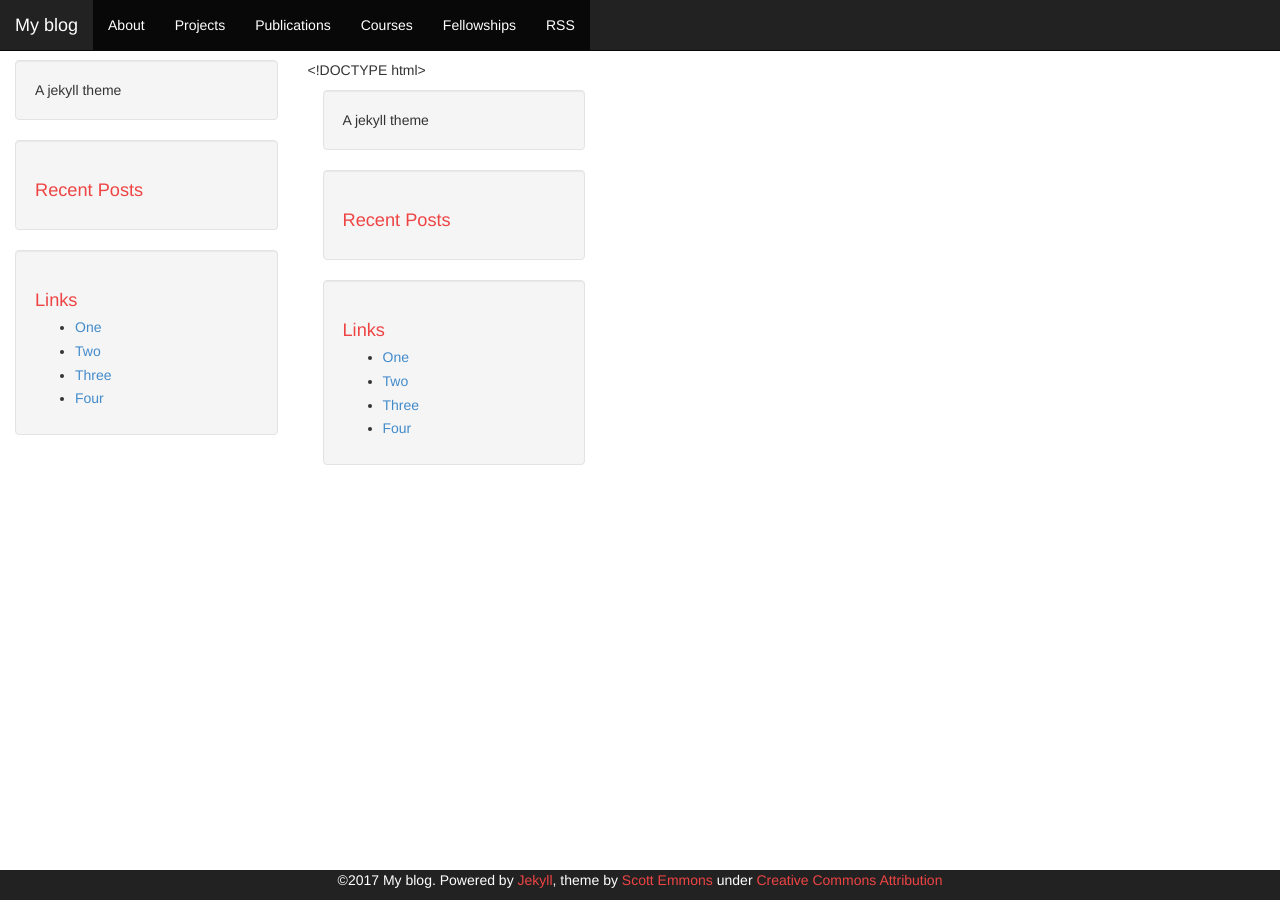
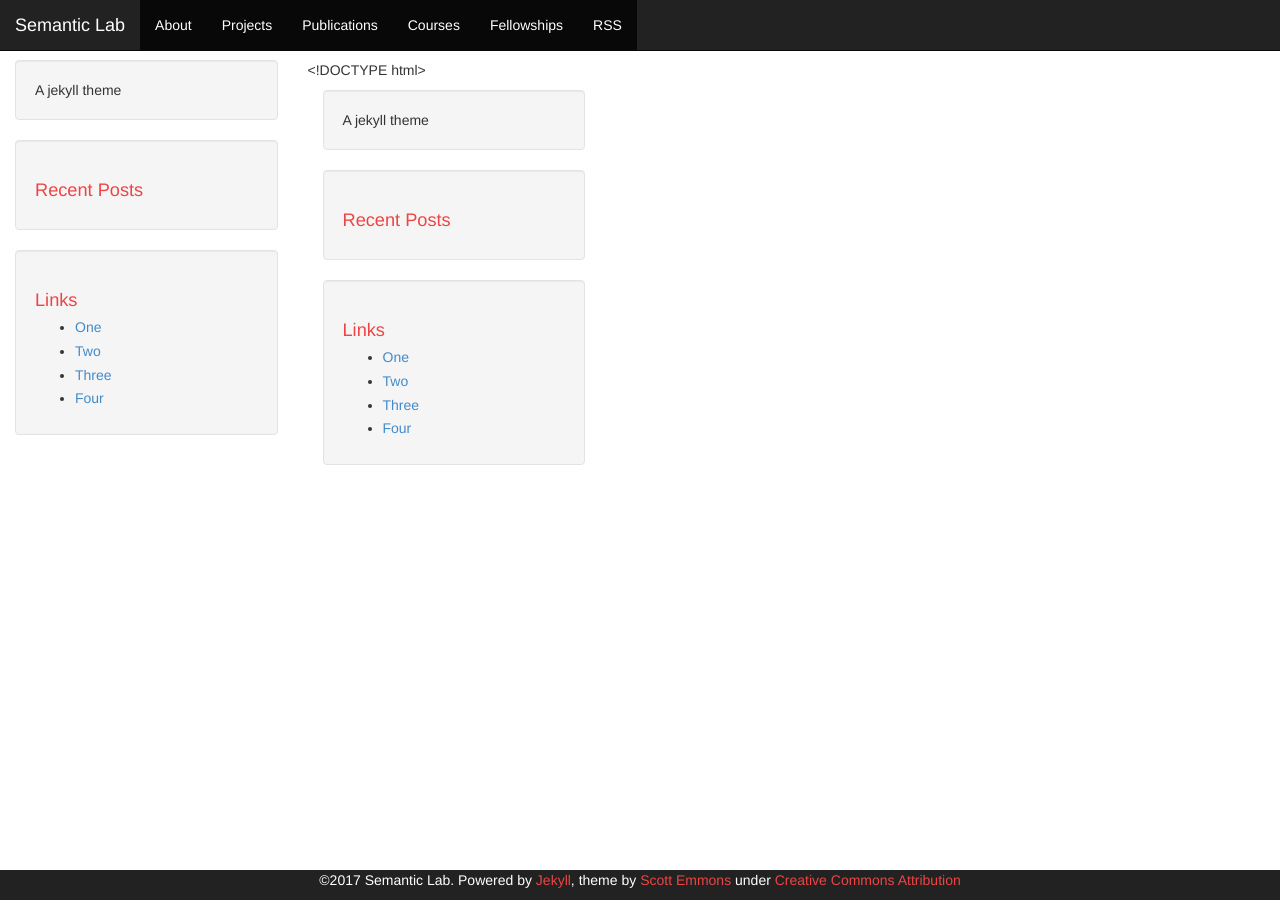
Before and after one commit to SemanticLab/semanticlab.github.io, a Jekyll site: the page built from default.md, in a window 1280 px wide. Built offline with Jekyll 4.4.1, drawn with Linux system fonts in a browser that asks for light colours; our own code applies the rules of GitHub Pages for plain Markdown files.

```diff
--- a/_config.yml
+++ b/_config.yml
@@ -1,6 +1,6 @@
 # Jekyll configuration
 
-name: My blog
+name: Semantic Lab
 description: A jekyll theme
 
 # url is currently only used only for the RSS feed in feed.xml
```
Also changed, not shown: about.md (+9 -1 lines).
